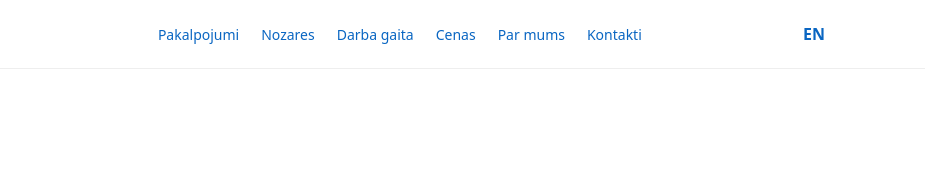
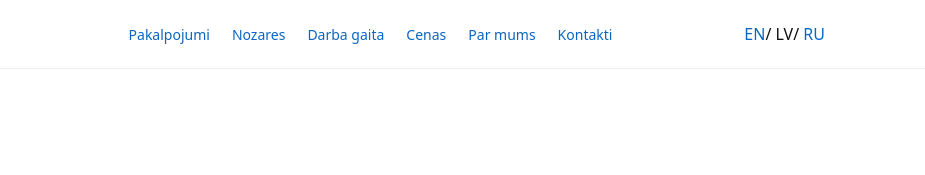
Before and after one commit to elinaran/balamora, a plain HTML site: page lv.html in a window 1280 px wide. Shown: the top 175 px of the page, 355-1280 px from the left. Drawn offline with Linux system fonts and the light colour scheme; files whose address does not match are found by name.

Commit message:
Update lv.html

```diff
--- a/lv.html
+++ b/lv.html
@@ -46,9 +46,10 @@
       <nav class="links">
         <a href="#services">Pakalpojumi</a><a href="#industries">Nozares</a><a href="#process">Darba gaita</a><a href="#pricing">Cenas</a><a href="#about">Par mums</a><a href="#contact">Kontakti</a>
       </nav>
-      <!-- valodas pārslēgs -->
-      <div class="cta" style="background:none;box-shadow:none;padding:0">
-        <a href="./index.html" style="font-weight:600;color:#0A66C2">EN</a>
+     <div class="lang" aria-label="Valodas pārslēgšana">
+        <a href="./index.html" hreflang="en">EN</a><span class="sep">/</span>
+        <span class="current" aria-current="page">LV</span><span class="sep">/</span>
+        <a href="./ru.html" hreflang="ru">RU</a>
       </div>
     </div>
   </header>
```
